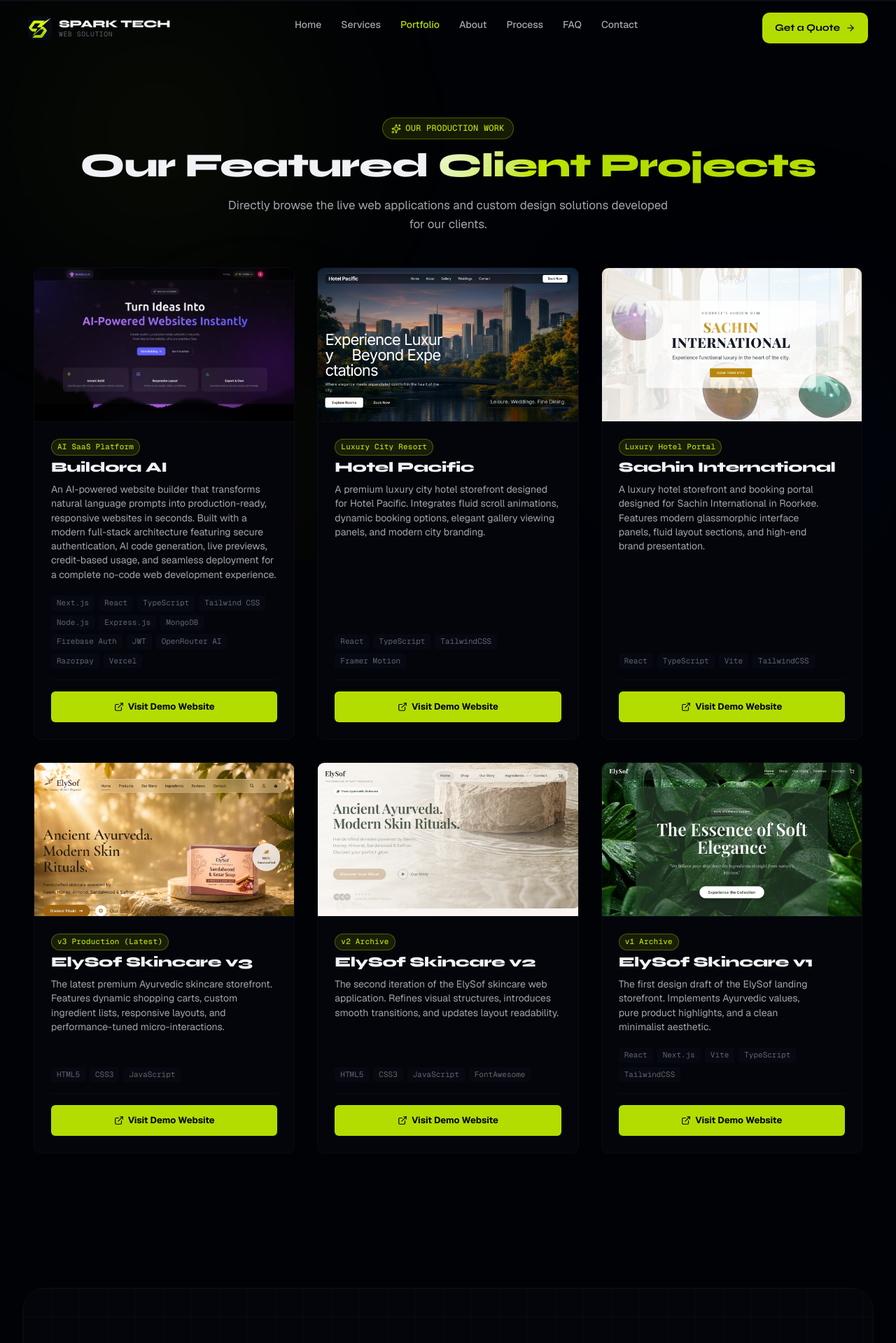
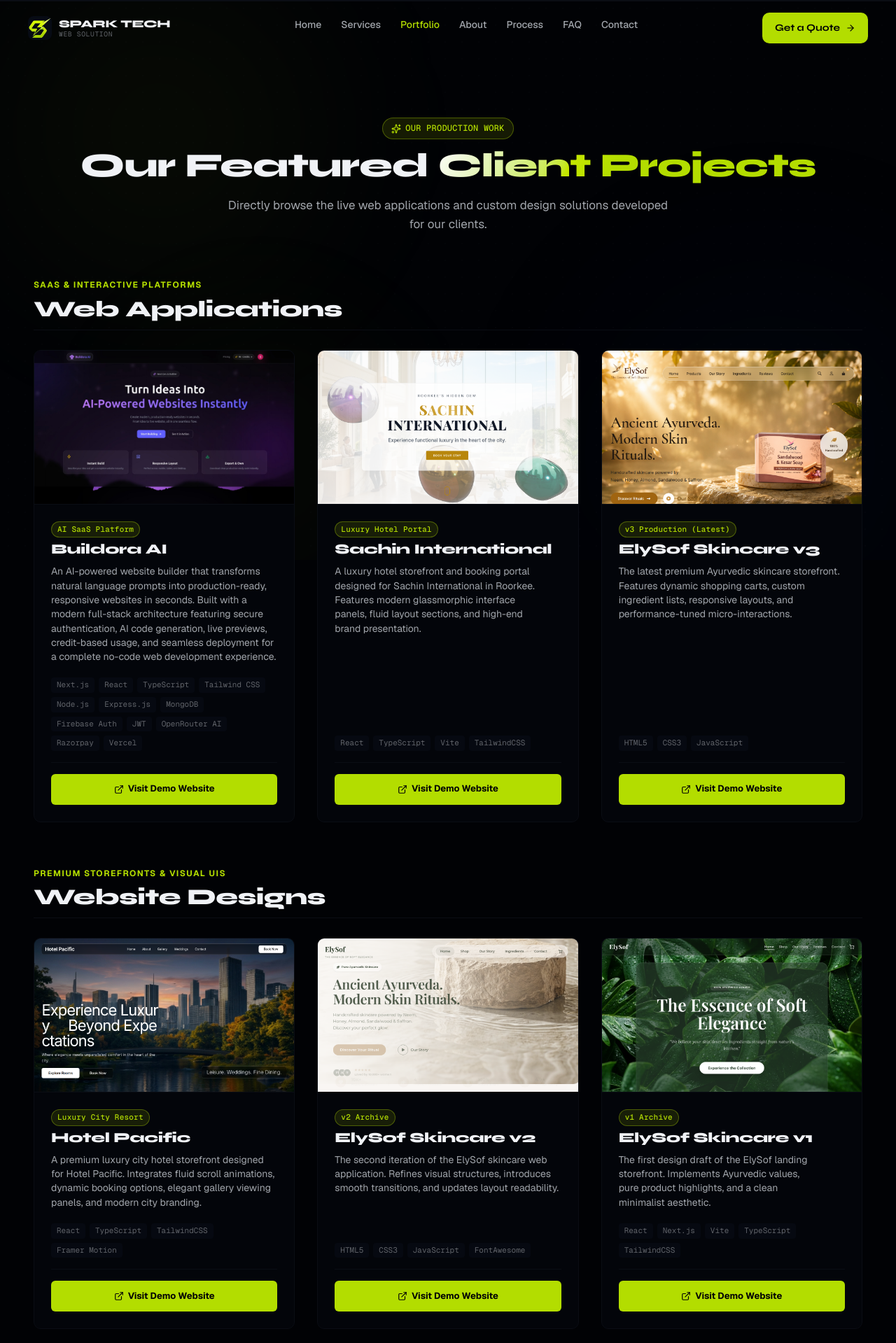
Before and after one commit to SparkTech404/SparkTech404.github.io, a Next.js app: page /portfolio in a window 1280 px wide. Shown: the top 1919 px of the page at 70% size. Built offline with nearby package versions, Linux system fonts and the light colour scheme.

Commit message:
feat: separate Web Applications and Website Designs into two distinct sections

```diff
--- a/src/components/portfolio/PortfolioSection.tsx
+++ b/src/components/portfolio/PortfolioSection.tsx
@@ -13,6 +13,7 @@
   demoUrl: string;
   imageUrl: string;
   stats: { label: string; value: string }[];
+  category: "app" | "design";
 }
 
 const projects: ProjectItem[] = [
@@ -42,6 +43,7 @@
       { label: "Authentication", value: "Secure" },
       { label: "Deployment", value: "Live" },
     ],
+    category: "app",
   },
   {
     id: "hotel-pacific",
@@ -56,6 +58,7 @@
       { label: "Animations", value: "Fluid" },
       { label: "Status", value: "Live" },
     ],
+    category: "design",
   },
   {
     id: "hotel-sachin",
@@ -70,6 +73,7 @@
       { label: "Platform", value: "Vite SPA" },
       { label: "Status", value: "Live" },
     ],
+    category: "app",
   },
   {
     id: "elysof-v3",
@@ -84,6 +88,7 @@
       { label: "Load Time", value: "0.2s" },
       { label: "Status", value: "Production" },
     ],
+    category: "app",
   },
   {
     id: "elysof-v2",
@@ -98,6 +103,7 @@
       { label: "Responsive", value: "Yes" },
       { label: "Status", value: "Archived" },
     ],
+    category: "design",
   },
   {
     id: "elysof-v1",
@@ -112,6 +118,7 @@
       { label: "Asset Type", value: "Blueprint" },
       { label: "Status", value: "Archived" },
     ],
+    category: "design",
   },
 ];
 
@@ -165,55 +172,10 @@
 };
 
 export function PortfolioSection() {
-  return (
-    <section style={{ paddingBlock: "clamp(40px, 8vw, 80px)", position: "relative", zIndex: 10 }}>
-      <div className="section-container">
+  const webApps = projects.filter((p) => p.category === "app");
+  const webDesigns = projects.filter((p) => p.category === "design");
 
-        {/* Header */}
-        <motion.div
-          variants={headerContainerVariants}
-          initial="hidden"
-          animate="visible"
-          style={{ textAlign: "center", marginBottom: "clamp(32px, 5vw, 48px)", display: "flex", flexDirection: "column", alignItems: "center" }}
-        >
-          <motion.div variants={headerItemVariants} className="tag tag-volt" style={{ marginBottom: "12px" }}>
-            <Sparkles className="w-3.5 h-3.5" /> OUR PRODUCTION WORK
-          </motion.div>
-          <motion.h2
-            variants={headerItemVariants}
-            style={{
-              fontSize: "clamp(2rem, 5vw, 3rem)",
-              fontWeight: 800,
-              maxWidth: "24ch",
-              lineHeight: 1.1,
-              marginBottom: "16px",
-            }}
-          >
-            Our Featured <span className="text-glow-continuous">Client Projects</span>
-          </motion.h2>
-          <motion.p
-            variants={headerItemVariants}
-            style={{ color: "var(--ink-2)", fontSize: "clamp(0.9375rem, 2vw, 1.0625rem)", maxWidth: "56ch" }}
-          >
-            Directly browse the live web applications and custom design solutions developed for our clients.
-          </motion.p>
-        </motion.div>
-
-        {/* Card Grid Container */}
-        <motion.div
-          variants={containerVariants}
-          initial="hidden"
-          animate="visible"
-          style={{
-            display: "grid",
-            gridTemplateColumns: "repeat(auto-fit, minmax(320px, 1fr))",
-            gap: "32px",
-            maxWidth: "1200px",
-            margin: "0 auto",
-            perspective: "1200px",
-          }}
-        >
-          {projects.map((project) => (
+  const renderProjectCard = (project: ProjectItem) => (
     <motion.div
       key={project.id}
       variants={cardVariants}
@@ -346,8 +308,96 @@
         </div>
       </div>
     </motion.div>
-          ))}
+  );
+
+  return (
+    <section style={{ paddingBlock: "clamp(40px, 8vw, 80px)", position: "relative", zIndex: 10 }}>
+      <div className="section-container">
+
+        {/* Header */}
+        <motion.div
+          variants={headerContainerVariants}
+          initial="hidden"
+          animate="visible"
+          style={{ textAlign: "center", marginBottom: "clamp(48px, 6vw, 64px)", display: "flex", flexDirection: "column", alignItems: "center" }}
+        >
+          <motion.div variants={headerItemVariants} className="tag tag-volt" style={{ marginBottom: "12px" }}>
+            <Sparkles className="w-3.5 h-3.5" /> OUR PRODUCTION WORK
           </motion.div>
+          <motion.h2
+            variants={headerItemVariants}
+            style={{
+              fontSize: "clamp(2rem, 5vw, 3rem)",
+              fontWeight: 800,
+              maxWidth: "24ch",
+              lineHeight: 1.1,
+              marginBottom: "16px",
+            }}
+          >
+            Our Featured <span className="text-glow-continuous">Client Projects</span>
+          </motion.h2>
+          <motion.p
+            variants={headerItemVariants}
+            style={{ color: "var(--ink-2)", fontSize: "clamp(0.9375rem, 2vw, 1.0625rem)", maxWidth: "56ch" }}
+          >
+            Directly browse the live web applications and custom design solutions developed for our clients.
+          </motion.p>
+        </motion.div>
+
+        {/* Web Applications Section */}
+        <div style={{ marginBottom: "64px" }}>
+          <div style={{ marginBottom: "28px", borderBottom: "1px solid var(--surface-border-subtle)", paddingBottom: "12px", display: "flex", flexDirection: "column", gap: "6px" }}>
+            <span style={{ fontSize: "0.75rem", letterSpacing: "0.12em", fontWeight: 700, color: "var(--volt)", textTransform: "uppercase" }}>
+              SaaS & Interactive Platforms
+            </span>
+            <h3 style={{ fontSize: "clamp(1.5rem, 3vw, 2rem)", fontWeight: 800, color: "var(--ink)", margin: 0 }}>
+              Web Applications
+            </h3>
+          </div>
+          <motion.div
+            variants={containerVariants}
+            initial="hidden"
+            whileInView="visible"
+            viewport={{ once: true, margin: "-100px" }}
+            style={{
+              display: "grid",
+              gridTemplateColumns: "repeat(auto-fit, minmax(320px, 1fr))",
+              gap: "32px",
+              maxWidth: "1200px",
+              perspective: "1200px",
+            }}
+          >
+            {webApps.map(renderProjectCard)}
+          </motion.div>
+        </div>
+
+        {/* Website Designs Section */}
+        <div>
+          <div style={{ marginBottom: "28px", borderBottom: "1px solid var(--surface-border-subtle)", paddingBottom: "12px", display: "flex", flexDirection: "column", gap: "6px" }}>
+            <span style={{ fontSize: "0.75rem", letterSpacing: "0.12em", fontWeight: 700, color: "var(--volt)", textTransform: "uppercase" }}>
+              Premium Storefronts & Visual UIs
+            </span>
+            <h3 style={{ fontSize: "clamp(1.5rem, 3vw, 2rem)", fontWeight: 800, color: "var(--ink)", margin: 0 }}>
+              Website Designs
+            </h3>
+          </div>
+          <motion.div
+            variants={containerVariants}
+            initial="hidden"
+            whileInView="visible"
+            viewport={{ once: true, margin: "-100px" }}
+            style={{
+              display: "grid",
+              gridTemplateColumns: "repeat(auto-fit, minmax(320px, 1fr))",
+              gap: "32px",
+              maxWidth: "1200px",
+              perspective: "1200px",
+            }}
+          >
+            {webDesigns.map(renderProjectCard)}
+          </motion.div>
+        </div>
+
       </div>
     </section>
   );
```
Lines whose indentation alone changed are shown as unchanged.
